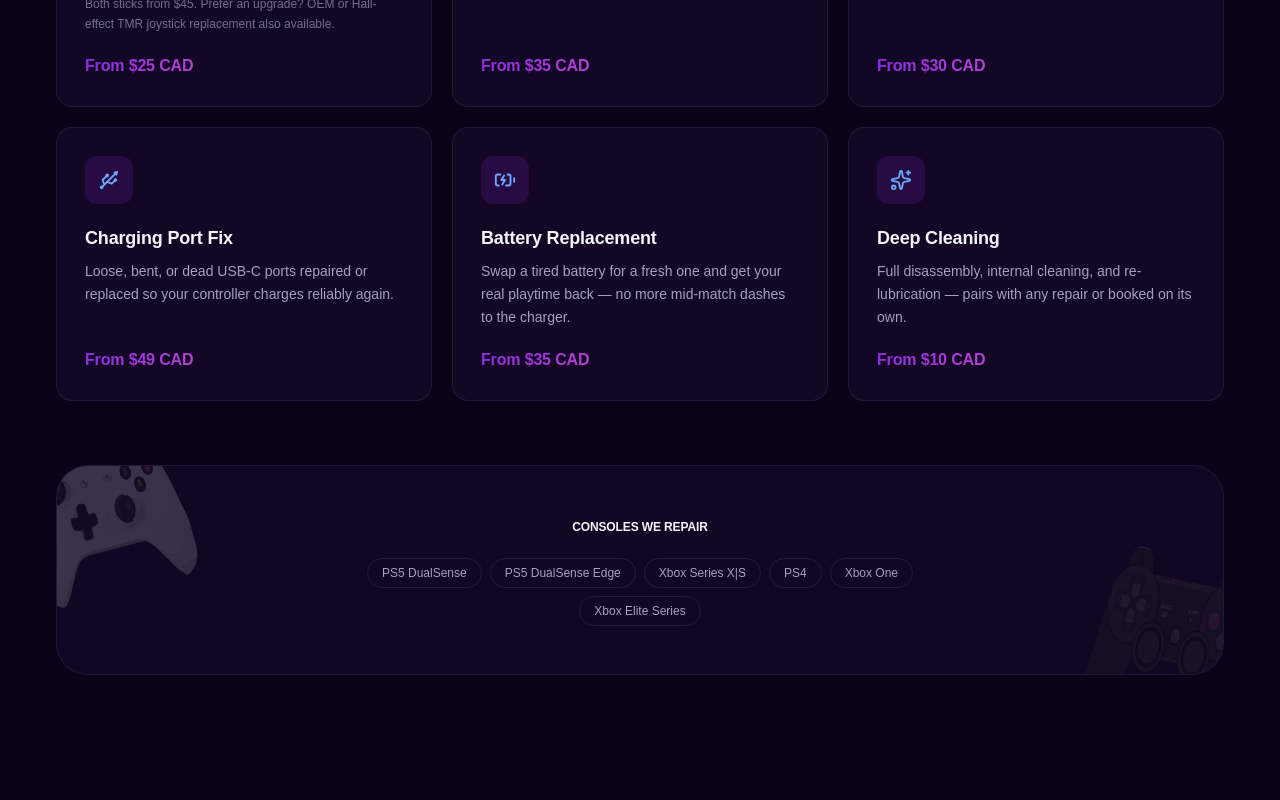
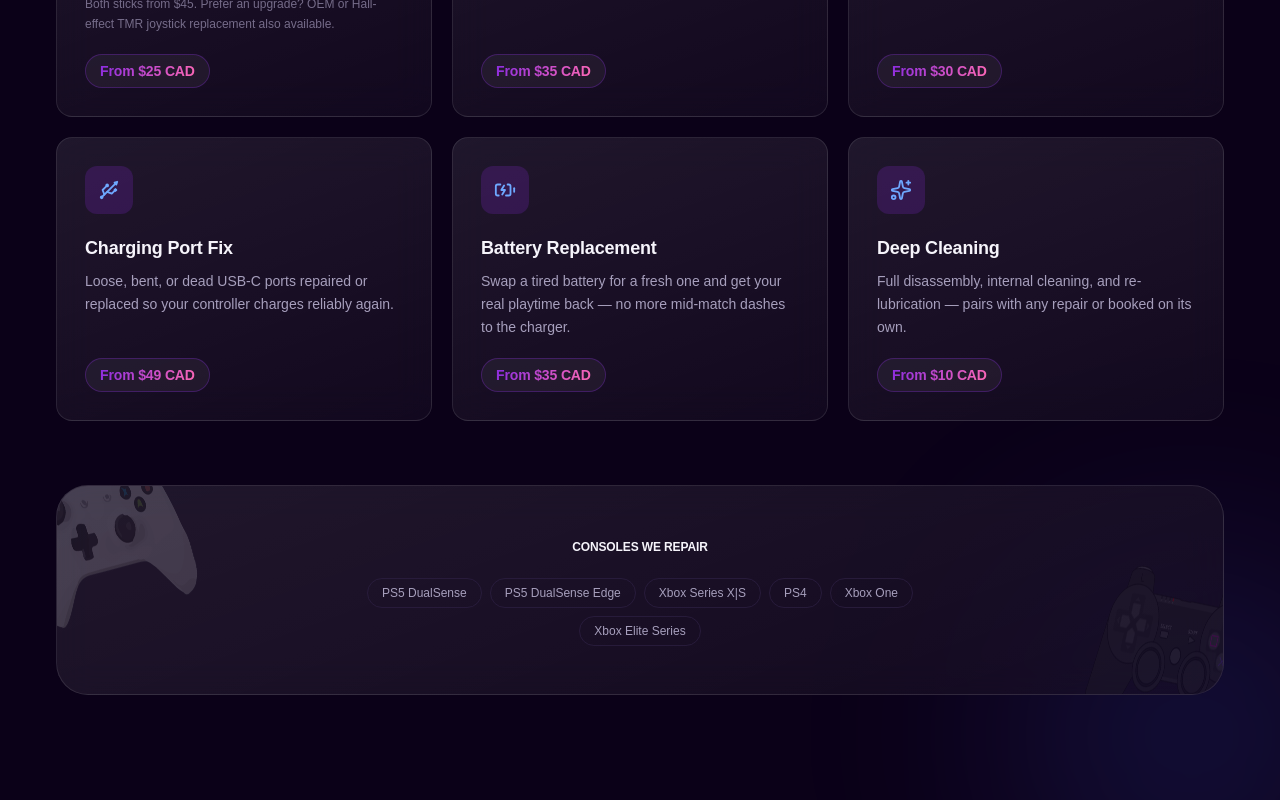
Before and after one commit to raosami009/ControlFix-Pro, a React (Vite) app in the folder controllerfix-pro/: page / in a window 1280 px wide. Shown: the part 1820-2620 px from the top of the page. Built offline with nearby package versions, Linux system fonts and the light colour scheme.

Commit message:
feat: enhance Services component with background blur effects and improved styling for better visual presentation

```diff
--- a/controllerfix-pro/src/components/Services.jsx
+++ b/controllerfix-pro/src/components/Services.jsx
@@ -23,8 +23,17 @@ const iconMap = {
 
 export default function Services() {
   return (
-    <section id="services" className="relative py-24 lg:py-32">
-      <div className="mx-auto max-w-content px-6 lg:px-10">
+    <section id="services" className="relative overflow-hidden py-24 lg:py-32">
+      <div
+        aria-hidden="true"
+        className="pointer-events-none absolute left-1/2 top-0 h-[28rem] w-[28rem] -translate-x-1/2 -translate-y-1/3 rounded-full bg-accent/15 blur-[120px]"
+      />
+      <div
+        aria-hidden="true"
+        className="pointer-events-none absolute bottom-0 right-0 h-[22rem] w-[22rem] translate-x-1/4 translate-y-1/4 rounded-full bg-accent-2/15 blur-[110px]"
+      />
+
+      <div className="relative mx-auto max-w-content px-6 lg:px-10">
         <SectionHeading
           eyebrow="Our Services"
           title="Every fix, one flat price."
@@ -38,9 +47,9 @@ export default function Services() {
               <Reveal
                 key={name}
                 delay={(i % 3) * 0.08}
-                className="group relative flex flex-col rounded-2xl border border-line/70 bg-bg-panel-soft/60 p-7 transition-all duration-300 hover:-translate-y-1 hover:border-accent/40 hover:shadow-[0_20px_45px_-25px_rgba(138,43,226,0.55)]"
+                className="group glass-panel relative flex flex-col rounded-2xl p-7 transition-all duration-300 hover:-translate-y-1 hover:border-accent/40 hover:shadow-[0_15px_35px_-15px_rgba(138,43,226,0.55)]"
               >
-                <span className="grid h-12 w-12 place-items-center rounded-xl bg-accent/15 text-accent-2-soft transition-colors duration-300 group-hover:bg-accent/25">
+                <span className="grid h-12 w-12 place-items-center rounded-xl bg-accent/20 text-accent-2-soft transition-colors duration-300 group-hover:bg-accent/30">
                   <Icon size={22} />
                 </span>
                 <h3 className="mt-5 font-heading text-lg font-semibold text-white">
@@ -54,9 +63,11 @@ export default function Services() {
                     {note}
                   </p>
                 )}
-                <p className="mt-5 font-heading text-base font-bold text-gradient-fix">
-                  {price}
-                </p>
+                <span className="mt-5 inline-flex w-fit items-center rounded-full border border-accent/30 bg-white/5 px-3.5 py-1.5">
+                  <span className="font-heading text-sm font-bold text-gradient-fix">
+                    {price}
+                  </span>
+                </span>
               </Reveal>
             )
           })}
@@ -64,7 +75,7 @@ export default function Services() {
 
         <Reveal
           delay={0.1}
-          className="relative mt-16 overflow-hidden rounded-[2rem] border border-line/70 bg-bg-panel-soft/50 px-6 py-12 text-center sm:px-10"
+          className="glass-panel relative mt-16 overflow-hidden rounded-[2rem] px-6 py-12 text-center sm:px-10"
         >
           <img
             src={xboxOutline}
```
